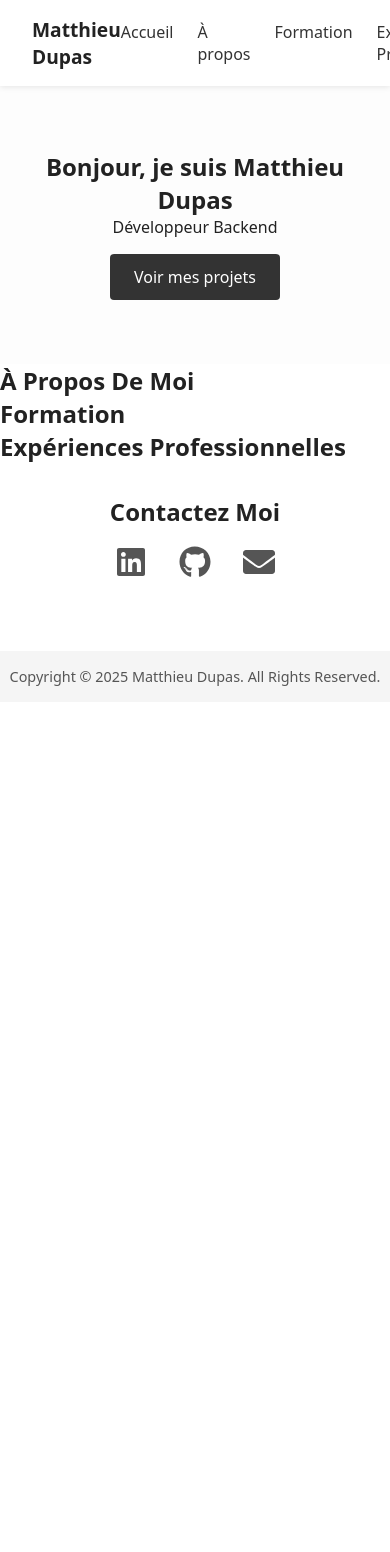
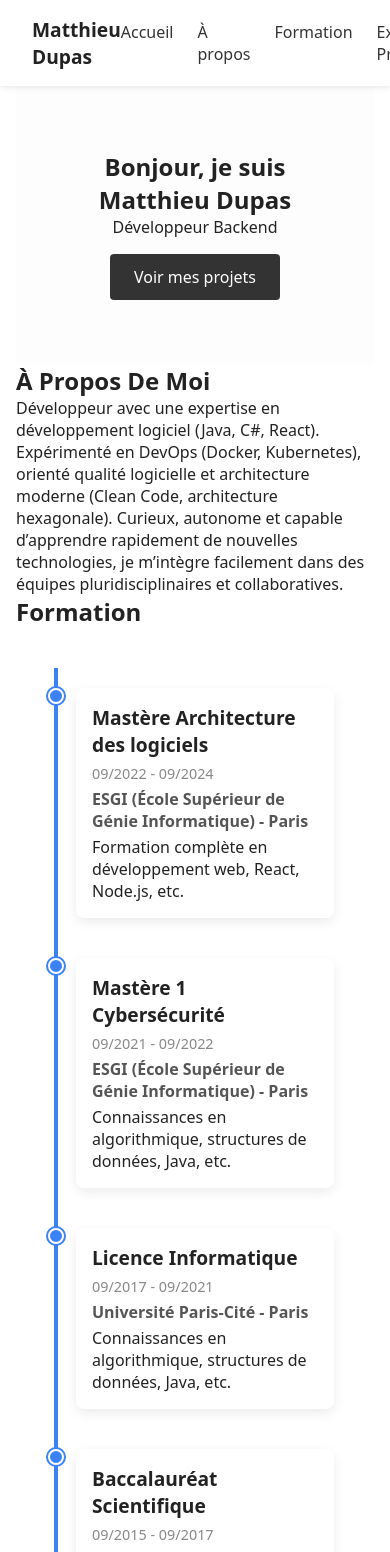
Before and after one commit to matthieudupas/portfolio, a React (Vite) app: page / in a window 390 px wide. Shown: the top 1552 px of the page. Before the commit the page ends 844 px from the top, so only its background shows below. Built offline with nearby package versions, Linux system fonts and the light colour scheme.

Commit message:
feat: add formation cards

```diff
--- a/src/App.tsx
+++ b/src/App.tsx
@@ -7,6 +7,7 @@ import {I18nextProvider} from "react-i18next";
 import i18n from "./i18n.ts";
 import Footer from "./components/footer/Footer.tsx";
 import Contact from "./sections/contact/Contact.tsx";
+import Layout from "./components/layout/Layout.tsx";
 
 function App() {
 
@@ -14,11 +15,13 @@ function App() {
     <>
         <I18nextProvider i18n={i18n}>
             <Navbar/>
+            <Layout>
             <Hero/>
             <About/>
             <Education/>
             <Experience/>
             <Contact/>
+            </Layout>
             <Footer/>
         </I18nextProvider>
     </>
--- /dev/null
+++ b/src/components/layout/Layout.module.css
@@ -0,0 +1,5 @@
+.wrapper {
+    max-width: 1200px;
+    margin: 0 auto;
+    padding: 0 1rem;
+}
--- /dev/null
+++ b/src/components/layout/Layout.tsx
@@ -0,0 +1,6 @@
+import type {ReactNode} from 'react';
+import styles from './Layout.module.css';
+
+export default function Layout({ children }: { children: ReactNode }) {
+    return <div className={styles.wrapper}>{children}</div>;
+}
--- a/src/sections/about/About.tsx
+++ b/src/sections/about/About.tsx
@@ -4,7 +4,12 @@ export default function About() {
     return (
         <section id="about" className={styles.about}>
             <h1>À Propos De Moi</h1>
-            <p></p>
+            <p>
+                Développeur avec une expertise en développement logiciel (Java, C#, React). Expérimenté en
+                DevOps (Docker, Kubernetes), orienté qualité logicielle et architecture moderne (Clean Code, architecture
+                hexagonale). Curieux, autonome et capable d’apprendre rapidement de nouvelles technologies, je m’intègre
+                facilement dans des équipes pluridisciplinaires et collaboratives.
+            </p>
         </section>
     )
 }
--- a/src/sections/education/Education.tsx
+++ b/src/sections/education/Education.tsx
@@ -1,9 +1,11 @@
 import styles from './Education.module.css'
+import FormationTimeline from "./FormationTimeline.tsx";
 
 export default function Education() {
     return (
         <section id="education" className={styles.education}>
             <h1>Formation</h1>
+            <FormationTimeline />
         </section>
     );
 }
--- /dev/null
+++ b/src/sections/education/FormationCard.tsx
@@ -0,0 +1,25 @@
+import type {Formation} from "./formations.ts";
+import styles from "./FormationTimeLine.module.css";
+import React from "react";
+
+interface Props {
+    formation: Formation;
+    isLast: boolean;
+}
+
+const FormationCard: React.FC<Props> = ({ formation, isLast }) => {
+    return (
+        <div className={styles.timelineItem}>
+            <div className={styles.timelineDot} />
+            {!isLast && <div className={styles.timelineLine} />}
+            <div className={styles.timelineContent}>
+                <h3>{formation.title}</h3>
+                <span className={styles.date}>{formation.date}</span>
+                <h4>{formation.school}</h4>
+                <p>{formation.description}</p>
+            </div>
+        </div>
+    );
+};
+
+export default FormationCard;
--- /dev/null
+++ b/src/sections/education/FormationTimeLine.module.css
@@ -0,0 +1,125 @@
+.timelineContainer {
+    padding: 40px 20px;
+    max-width: 1000px;
+    margin: auto;
+    position: relative;
+}
+
+.timelineTitle {
+    text-align: center;
+    font-size: 2rem;
+    margin-bottom: 40px;
+}
+
+.timeline {
+    position: relative;
+    margin: 0;
+    padding: 0;
+}
+
+.timeline::before {
+    content: "";
+    position: absolute;
+    left: 50%;
+    top: 0;
+    transform: translateX(-50%);
+    width: 4px;
+    height: 100%;
+    background-color: #3b82f6;
+    z-index: 0;
+}
+
+.timelineItem {
+    position: relative;
+    width: 50%;
+    padding: 20px;
+    box-sizing: border-box;
+}
+
+.timelineItem:nth-child(odd) {
+    left: 0;
+    text-align: right;
+}
+
+.timelineItem:nth-child(even) {
+    left: 50%;
+    text-align: left;
+}
+
+.timelineDot {
+    position: absolute;
+    top: 20px;
+    width: 16px;
+    height: 16px;
+    background-color: #3b82f6;
+    border: 2px solid white;
+    border-radius: 50%;
+    box-shadow: 0 0 0 2px #3b82f6;
+    z-index: 2;
+}
+
+.timelineItem:nth-child(odd) .timelineDot {
+    right: -8px;
+}
+
+.timelineItem:nth-child(even) .timelineDot {
+    left: -8px;
+}
+
+.timelineContent {
+    background: #fff;
+    padding: 16px;
+    border-radius: 8px;
+    box-shadow: 0 4px 12px rgba(0, 0, 0, 0.08);
+    position: relative;
+}
+
+.timelineContent h3 {
+    margin: 0 0 4px;
+    font-size: 1.2rem;
+}
+
+.timelineContent h4 {
+    margin: 4px 0;
+    color: #555;
+}
+
+.date {
+    font-size: 0.9rem;
+    color: #888;
+}
+
+/* Responsive (stacked view) */
+@media (max-width: 768px) {
+    .timelineItem {
+        width: 100%;
+        left: 0 !important;
+        text-align: left !important;
+        padding-left: 40px;
+    }
+
+    .timeline::before {
+        left: 20px;
+    }
+
+    .timelineDot {
+        left: 12px !important;
+        right: auto;
+    }
+}
+
+.timelineContent {
+    background: #fff;
+    padding: 16px;
+    border-radius: 8px;
+    box-shadow: 0 4px 12px rgba(0, 0, 0, 0.08);
+    position: relative;
+    transition: all 0.3s ease;
+}
+
+.timelineContent:hover {
+    box-shadow: 0 8px 24px rgba(59, 130, 246, 0.3); /* bleu plus marqué */
+    transform: translateY(-4px);
+    background-color: #f9fbff; /* léger fond bleuté */
+    cursor: default;
+}
--- /dev/null
+++ b/src/sections/education/FormationTimeline.tsx
@@ -0,0 +1,22 @@
+import React from "react";
+import {formations} from "./formations.ts";
+import styles from "./FormationTimeLine.module.css";
+import FormationCard from "./FormationCard.tsx";
+
+const FormationTimeline: React.FC = () => {
+    return (
+        <section className={styles.timelineContainer}>
+            <div className={styles.timeline}>
+                {formations.map((formation, index) => (
+                    <FormationCard
+                        key={index}
+                        formation={formation}
+                        isLast={index === formations.length - 1}
+                    />
+                ))}
+            </div>
+        </section>
+    );
+};
+
+export default FormationTimeline;
--- /dev/null
+++ b/src/sections/education/formations.ts
@@ -0,0 +1,33 @@
+export interface Formation {
+    title: string;
+    school: string;
+    date: string;
+    description: string;
+}
+
+export const formations: Formation[] = [
+    {
+        title: "Mastère Architecture des logiciels ",
+        school: "ESGI (École Supérieur de Génie Informatique) - Paris",
+        date: "09/2022 - 09/2024",
+        description: "Formation complète en développement web, React, Node.js, etc.",
+    },
+    {
+        title: "Mastère 1 Cybersécurité",
+        school: "ESGI (École Supérieur de Génie Informatique) - Paris",
+        date: "09/2021 - 09/2022",
+        description: "Connaissances en algorithmique, structures de données, Java, etc.",
+    },
+    {
+        title: "Licence Informatique",
+        school: "Université Paris‐Cité - Paris",
+        date: "09/2017 - 09/2021",
+        description: "Connaissances en algorithmique, structures de données, Java, etc.",
+    },
+    {
+        title: "Baccalauréat Scientifique ",
+        school: "Lycée Jean‐Baptiste Corot - Savigny-Sur-Orge",
+        date: "09/2015 - 09/2017",
+        description: "Connaissances en algorithmique, structures de données, Java, etc.",
+    },
+];
```
